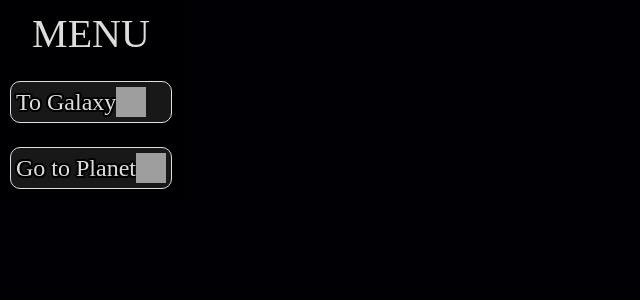
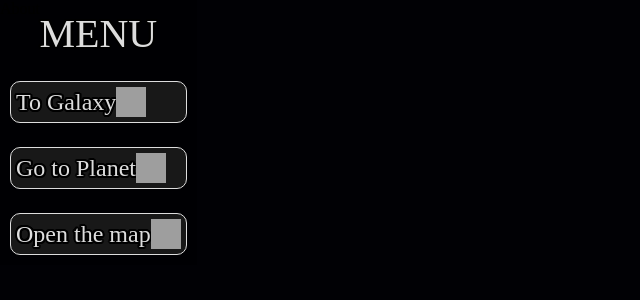
Before and after one commit to AngelRRand/TestPortfolioV2, a Next.js app: page /About in a window 1280 px wide. Shown: the top 300 px of the page, without its empty margins (0-640 px from the left). Built offline with nearby package versions, Linux system fonts and the light colour scheme; grey boxes are pictures that could not be loaded; a web font is replaced by a local one.

Commit message:
add btn nav

```diff
--- a/component/Nav.tsx
+++ b/component/Nav.tsx
@@ -54,6 +54,13 @@ const Nav = () => {
                             width={30}
                             height={30}
                         /></p></Link></li>
+                        <li className={styles.navLink}> <Link href={url}><p>Open the map <Image
+                            src={ligthgreen}
+                            alt='Planet Terra galaxy link image'
+                            className='pointer'
+                            width={30}
+                            height={30}
+                        /></p></Link></li>
                     </motion.ul>
                 </nav>
             </header>
```
